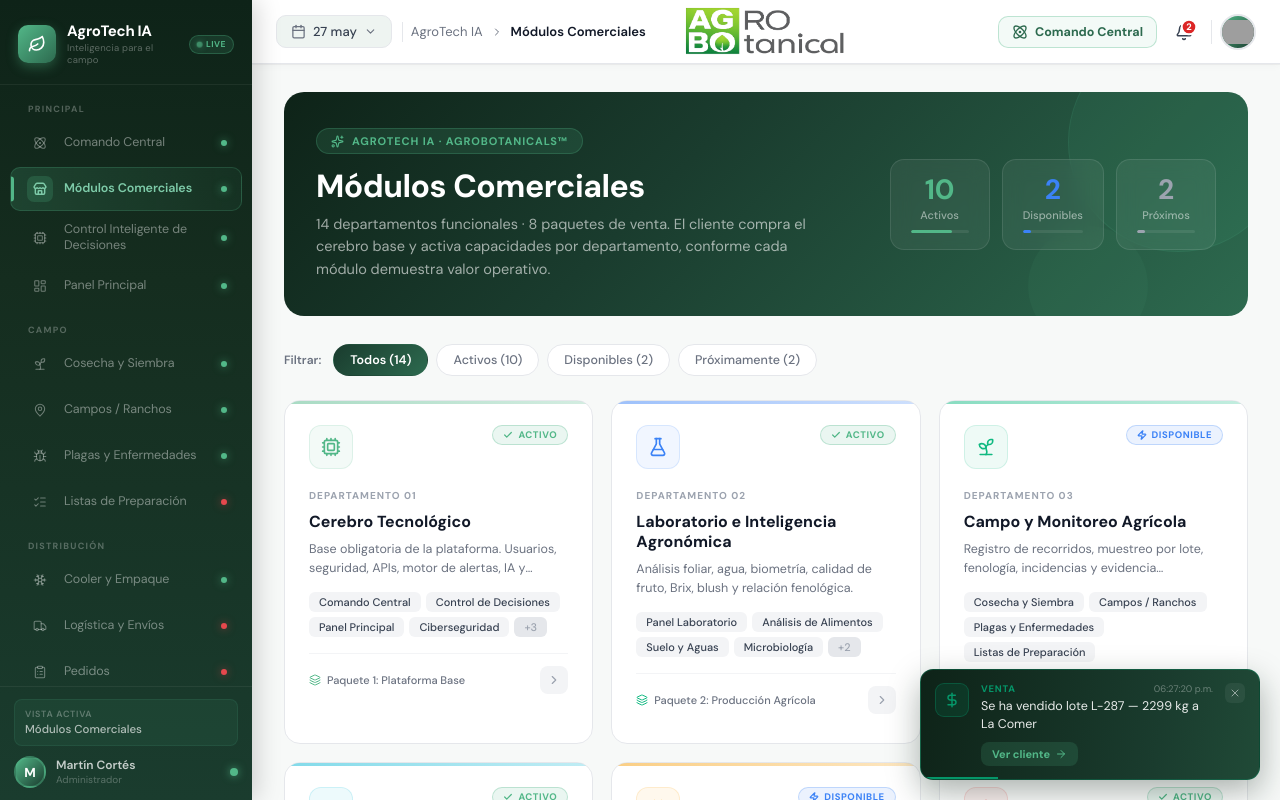
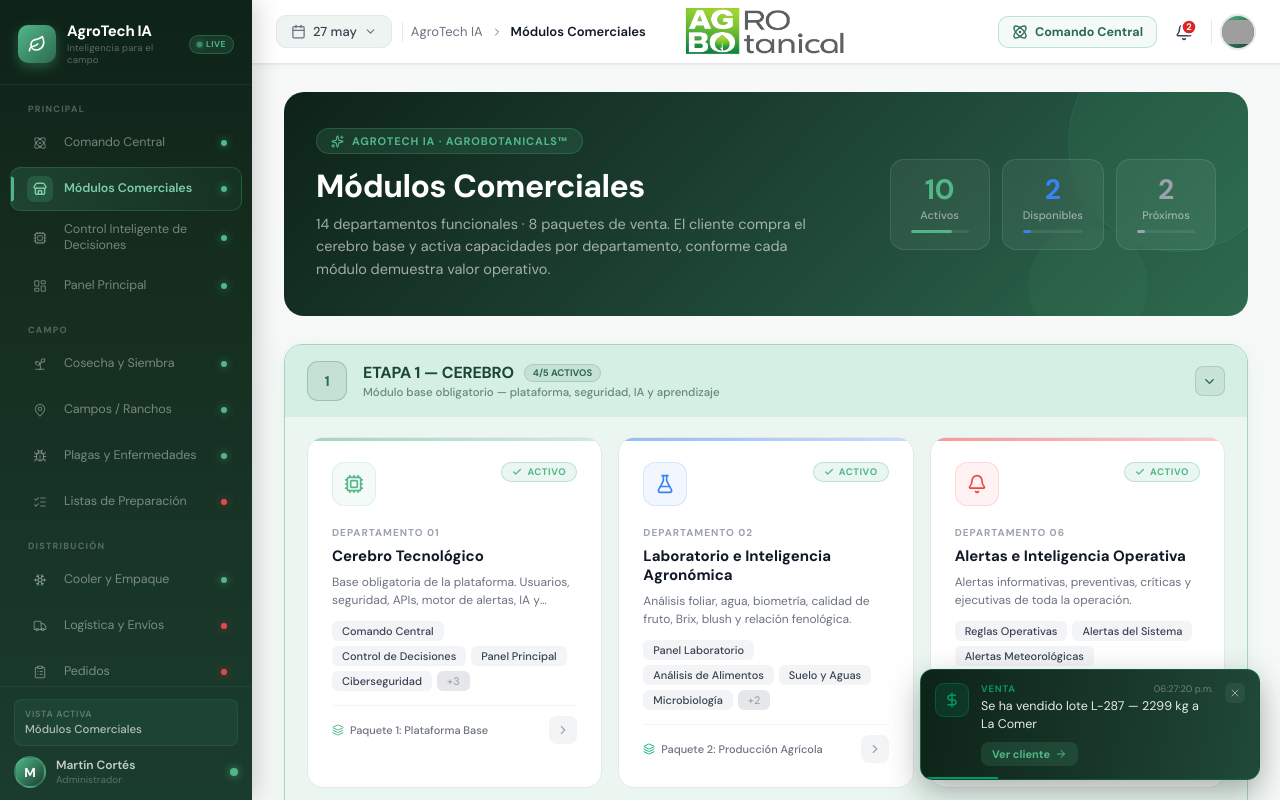
Before and after one commit to mayiainteligencia/AGRMayia, a React (Vite) app in the folder frontend/: page / in a window 1280 px wide. Both pictures are taken after a click on the button "Módulos Comerciales". Built offline with nearby package versions, Linux system fonts and the light colour scheme; grey boxes are pictures that could not be loaded; the HTML template or start-up script is replaced by a standard one.

Commit message:
se empaquetan en etapas

```diff
--- a/frontend/src/features/modulosDashboard/ModulosDashboard.tsx
+++ b/frontend/src/features/modulosDashboard/ModulosDashboard.tsx
@@ -6,6 +6,7 @@
   ChevronRight, Sparkles, Lock, Check, Zap,
   Layers,
 } from 'lucide-react';
+import type { LucideIcon } from 'lucide-react';
 import { useNav } from '../../config/navContext';
 
 /* ═══════════════════════════════════════════════════
@@ -207,6 +208,219 @@
 ];
 
 /* ═══════════════════════════════════════════════════
+   5 CLUSTERS COMERCIALES
+   ═══════════════════════════════════════════════════ */
+
+interface Cluster {
+  etapa: number;
+  titulo: string;
+  subtitulo: string;
+  color: string;
+  colorBorder: string;
+  colorText: string;
+  colorAccent: string;
+  deptIds: number[];
+}
+
+const CLUSTERS: Cluster[] = [
+  {
+    etapa: 1, titulo: 'CEREBRO',
+    subtitulo: 'Módulo base obligatorio — plataforma, seguridad, IA y aprendizaje',
+    color: '#D6EFE4', colorBorder: '#A8D5BA', colorText: '#1A4731', colorAccent: '#2D6A4F',
+    deptIds: [1, 2, 6, 13, 14],
+  },
+  {
+    etapa: 2, titulo: 'ESSENTIALS',
+    subtitulo: 'Módulo premium agronómico-operativo — riego, nutrición y cosecha',
+    color: '#D4E8F5', colorBorder: '#A0C4E0', colorText: '#0C3556', colorAccent: '#1565C0',
+    deptIds: [4, 7],
+  },
+  {
+    etapa: 3, titulo: 'OPERACIÓN',
+    subtitulo: 'Empaque, calidad, trazabilidad, logística e inventarios',
+    color: '#F0D9E8', colorBorder: '#D4A8C5', colorText: '#4A1040', colorAccent: '#8B2475',
+    deptIds: [8, 9],
+  },
+  {
+    etapa: 4, titulo: 'AGRO BIO ROBOTICS',
+    subtitulo: 'Campo, monitoreo, IoT, cámaras, drones y control biológico',
+    color: '#FAE5D4', colorBorder: '#E8C4A4', colorText: '#4A2010', colorAccent: '#C0601A',
+    deptIds: [3, 5],
+  },
+  {
+    etapa: 5, titulo: 'VENTAS',
+    subtitulo: 'Comercial, finanzas, clientes internacionales y cooperativas',
+    color: '#E8D4F5', colorBorder: '#C8A4E0', colorText: '#2E0D55', colorAccent: '#6B21A8',
+    deptIds: [10, 11, 12],
+  },
+];
+
+/* ── Cluster Accordion sub-component ─────────────── */
+const ClusterSection: React.FC<{
+  cluster: Cluster;
+  depts: Departamento[];
+  defaultOpen?: boolean;
+  nav: (id: string) => void;
+}> = ({ cluster, depts, defaultOpen = false, nav }) => {
+  const [open, setOpen] = useState(defaultOpen);
+  const [hovered, setHovered] = useState<number | null>(null);
+  const activeCount = depts.filter(d => d.status === 'activo').length;
+
+  return (
+    <div style={{
+      borderRadius: 18,
+      border: `1.5px solid ${cluster.colorBorder}`,
+      overflow: 'hidden',
+      boxShadow: open
+        ? `0 8px 28px ${cluster.color}90, 0 2px 8px rgba(0,0,0,0.04)`
+        : '0 2px 8px rgba(0,0,0,0.04)',
+      transition: 'box-shadow 0.4s ease',
+      marginBottom: 0,
+    }}>
+      {/* Header */}
+      <button
+        onClick={() => setOpen(o => !o)}
+        style={{
+          width: '100%', border: 'none', cursor: 'pointer', fontFamily: 'inherit',
+          background: cluster.color, padding: '16px 22px',
+          display: 'flex', alignItems: 'center', gap: 16,
+        }}
+      >
+        <div style={{
+          width: 40, height: 40, borderRadius: 11, flexShrink: 0,
+          background: `${cluster.colorAccent}1A`, border: `1.5px solid ${cluster.colorAccent}40`,
+          display: 'flex', alignItems: 'center', justifyContent: 'center',
+        }}>
+          <span style={{ fontSize: 14, fontWeight: 900, color: cluster.colorAccent }}>{cluster.etapa}</span>
+        </div>
+        <div style={{ flex: 1, minWidth: 0, textAlign: 'left' }}>
+          <div style={{ display: 'flex', alignItems: 'center', gap: 10 }}>
+            <span style={{ fontSize: 16, fontWeight: 900, color: cluster.colorText, letterSpacing: '-0.2px' }}>
+              ETAPA {cluster.etapa} — {cluster.titulo}
+            </span>
+            <span style={{
+              fontSize: 9.5, fontWeight: 700, padding: '2px 8px', borderRadius: 20,
+              background: `${cluster.colorAccent}18`, color: cluster.colorAccent,
+              border: `1px solid ${cluster.colorAccent}30`,
+            }}>
+              {activeCount}/{depts.length} ACTIVOS
+            </span>
+          </div>
+          <p style={{ margin: '2px 0 0', fontSize: 11.5, color: cluster.colorText, opacity: 0.6, fontWeight: 500 }}>
+            {cluster.subtitulo}
+          </p>
+        </div>
+        <div style={{
+          width: 30, height: 30, borderRadius: 8, flexShrink: 0,
+          background: `${cluster.colorAccent}15`, border: `1px solid ${cluster.colorAccent}30`,
+          display: 'flex', alignItems: 'center', justifyContent: 'center',
+          transition: 'transform 0.35s cubic-bezier(.22,1,.36,1)',
+          transform: open ? 'rotate(90deg)' : 'rotate(0deg)',
+        }}>
+          <ChevronRight size={15} color={cluster.colorAccent} />
+        </div>
+      </button>
+
+      {/* Cards grid */}
+      {open && (
+        <div style={{
+          background: `${cluster.color}55`,
+          padding: '20px 22px',
+          display: 'grid',
+          gridTemplateColumns: 'repeat(auto-fill, minmax(280px, 1fr))',
+          gap: 16,
+          animation: 'md-fadein 0.28s ease',
+        }}>
+          {depts.map((dept, idx) => {
+            const sc = STATUS_CONFIG[dept.status];
+            const StatusIcon = sc.icon as LucideIcon;
+            const DeptIcon = dept.icon as LucideIcon;
+            const paq = PAQUETES.find(p => p.id === dept.paquete);
+            const isHov = hovered === dept.id;
+            return (
+              <div
+                key={dept.id}
+                className="md-card"
+                style={{ animation: `md-fadein 0.3s ease ${idx * 0.05}s backwards` }}
+                onMouseEnter={() => setHovered(dept.id)}
+                onMouseLeave={() => setHovered(null)}
+                onClick={() => dept.navTarget && nav(dept.navTarget)}
+              >
+                <div style={{
+                  position: 'absolute', top: 0, left: 0, right: 0,
+                  height: 3, borderRadius: '16px 16px 0 0',
+                  background: `linear-gradient(90deg, ${dept.color}, ${dept.color}80)`,
+                  opacity: isHov ? 1 : 0.55, transition: 'opacity 0.25s',
+                }} />
+                <div style={{ display: 'flex', alignItems: 'flex-start', justifyContent: 'space-between', marginBottom: 14 }}>
+                  <div style={{
+                    width: 44, height: 44, borderRadius: 12, flexShrink: 0,
+                    background: `${dept.color}12`, border: `1px solid ${dept.color}25`,
+                    display: 'flex', alignItems: 'center', justifyContent: 'center',
+                    transform: isHov ? 'scale(1.08)' : 'none', transition: 'all 0.25s',
+                  }}>
+                    <DeptIcon size={20} color={dept.color} strokeWidth={2} />
+                  </div>
+                  <div style={{
+                    display: 'flex', alignItems: 'center', gap: 5,
+                    background: sc.bg, border: `1px solid ${sc.border}`,
+                    borderRadius: 20, padding: '3px 10px',
+                  }}>
+                    <StatusIcon size={10} color={sc.color} strokeWidth={3} />
+                    <span style={{ fontSize: 9.5, fontWeight: 700, color: sc.color, letterSpacing: '0.06em' }}>{sc.label}</span>
+                  </div>
+                </div>
+                <div style={{ marginBottom: 6 }}>
+                  <span style={{ fontSize: 10, fontWeight: 700, color: '#9CA3AF', letterSpacing: '0.1em', textTransform: 'uppercase' as const }}>
+                    DEPARTAMENTO {String(dept.id).padStart(2, '0')}
+                  </span>
+                </div>
+                <h3 style={{ fontSize: 15, fontWeight: 700, color: '#111827', margin: '0 0 7px', lineHeight: 1.25 }}>
+                  {dept.nombre}
+                </h3>
+                <p style={{
+                  fontSize: 12, color: '#6B7280', lineHeight: 1.5, margin: '0 0 12px',
+                  display: '-webkit-box', WebkitLineClamp: 2, WebkitBoxOrient: 'vertical' as const, overflow: 'hidden',
+                }}>
+                  {dept.descripcion}
+                </p>
+                <div style={{ display: 'flex', flexWrap: 'wrap' as const, gap: 5, marginBottom: 14 }}>
+                  {dept.subModulos.slice(0, 4).map(sub => (
+                    <span key={sub} className="md-sub-tag">{sub}</span>
+                  ))}
+                  {dept.subModulos.length > 4 && (
+                    <span className="md-sub-tag" style={{ background: '#E5E7EB', color: '#9CA3AF' }}>+{dept.subModulos.length - 4}</span>
+                  )}
+                </div>
+                <div style={{
+                  display: 'flex', alignItems: 'center', justifyContent: 'space-between',
+                  paddingTop: 10, borderTop: '1px solid #F3F4F6',
+                }}>
+                  {paq && (
+                    <div style={{ display: 'flex', alignItems: 'center', gap: 6, fontSize: 11, color: '#6B7280', fontWeight: 500 }}>
+                      <Layers size={12} color={paq.color} />
+                      <span>Paquete {paq.id}: {paq.nombre}</span>
+                    </div>
+                  )}
+                  <div style={{
+                    width: 28, height: 28, borderRadius: 8,
+                    background: isHov ? '#1A3C2E' : '#F3F4F6',
+                    display: 'flex', alignItems: 'center', justifyContent: 'center',
+                    transition: 'all 0.2s',
+                  }}>
+                    <ChevronRight size={14} color={isHov ? '#fff' : '#9CA3AF'} />
+                  </div>
+                </div>
+              </div>
+            );
+          })}
+        </div>
+      )}
+    </div>
+  );
+};
+
+/* ═══════════════════════════════════════════════════
    STATUS HELPERS
    ═══════════════════════════════════════════════════ */
 
@@ -222,13 +436,7 @@
 
 export const ModulosDashboard: React.FC = () => {
   const nav = useNav();
-  const [hoveredDept, setHoveredDept] = useState<number | null>(null);
   const [expandedPaquete, setExpandedPaquete] = useState<number | null>(null);
-  const [filterStatus, setFilterStatus] = useState<DeptStatus | 'todos'>('todos');
-
-  const filtered = filterStatus === 'todos'
-    ? DEPARTAMENTOS
-    : DEPARTAMENTOS.filter(d => d.status === filterStatus);
 
   const stats = {
     activos:       DEPARTAMENTOS.filter(d => d.status === 'activo').length,
@@ -426,155 +634,18 @@
       </div>
 
       {/* ════════════════════════════════════════════
-          FILTERS
+          5 ETAPAS COMERCIALES — CLUSTERS
       ════════════════════════════════════════════ */}
-      <div style={{ display: 'flex', alignItems: 'center', gap: 8, marginBottom: 24, flexWrap: 'wrap' as const }}>
-        <span style={{ fontSize: 12, color: '#6B7280', fontWeight: 600, marginRight: 4 }}>Filtrar:</span>
-        {(['todos', 'activo', 'disponible', 'proximamente'] as const).map(f => (
-          <button
-            key={f}
-            className={`md-filter-btn ${filterStatus === f ? 'is-active' : ''}`}
-            onClick={() => setFilterStatus(f)}
-          >
-            {f === 'todos' ? `Todos (${stats.total})` :
-             f === 'activo' ? `Activos (${stats.activos})` :
-             f === 'disponible' ? `Disponibles (${stats.disponibles})` :
-             `Próximamente (${stats.proximamente})`}
-          </button>
+      <div style={{ display: 'flex', flexDirection: 'column', gap: 12, marginBottom: 40 }}>
+        {CLUSTERS.map((cluster, i) => (
+          <ClusterSection
+            key={cluster.etapa}
+            cluster={cluster}
+            depts={cluster.deptIds.map(id => DEPARTAMENTOS.find(d => d.id === id)!).filter(Boolean)}
+            defaultOpen={i === 0}
+            nav={nav}
+          />
         ))}
-      </div>
-
-      {/* ════════════════════════════════════════════
-          DEPARTAMENTO CARDS GRID
-      ════════════════════════════════════════════ */}
-      <div className="md-dept-grid" style={{
-        display: 'grid',
-        gridTemplateColumns: 'repeat(3, 1fr)',
-        gap: 18,
-        marginBottom: 40,
-      }}>
-        {filtered.map((dept, idx) => {
-          const sc = STATUS_CONFIG[dept.status];
-          const StatusIcon = sc.icon;
-          const DeptIcon = dept.icon;
-          const isHovered = hoveredDept === dept.id;
-          const paq = PAQUETES.find(p => p.id === dept.paquete);
-
-          return (
-            <div
-              key={dept.id}
-              className="md-card"
-              style={{
-                animation: `md-fadein 0.4s cubic-bezier(.22,1,.36,1) ${idx * 0.04}s backwards`,
-              }}
-              onMouseEnter={() => setHoveredDept(dept.id)}
-              onMouseLeave={() => setHoveredDept(null)}
-              onClick={() => dept.navTarget && nav(dept.navTarget)}
-            >
-              {/* Top color bar */}
-              <div style={{
-                position: 'absolute', top: 0, left: 0, right: 0,
-                height: 3, borderRadius: '16px 16px 0 0',
-                background: `linear-gradient(90deg, ${dept.color}, ${dept.color}80)`,
-                opacity: isHovered ? 1 : 0.5,
-                transition: 'opacity 0.25s',
-              }} />
-
-              {/* Header row */}
-              <div style={{ display: 'flex', alignItems: 'flex-start', justifyContent: 'space-between', marginBottom: 14 }}>
-                {/* Icon */}
-                <div style={{
-                  width: 44, height: 44, borderRadius: 12, flexShrink: 0,
-                  background: `${dept.color}12`,
-                  border: `1px solid ${dept.color}25`,
-                  display: 'flex', alignItems: 'center', justifyContent: 'center',
-                  transition: 'all 0.25s',
-                  transform: isHovered ? 'scale(1.08)' : 'none',
-                }}>
-                  <DeptIcon size={20} color={dept.color} strokeWidth={2} />
-                </div>
-
-                {/* Status badge */}
-                <div style={{
-                  display: 'flex', alignItems: 'center', gap: 5,
-                  background: sc.bg, border: `1px solid ${sc.border}`,
-                  borderRadius: 20, padding: '3px 10px',
-                }}>
-                  <StatusIcon size={10} color={sc.color} strokeWidth={3} />
-                  <span style={{ fontSize: 9.5, fontWeight: 700, color: sc.color, letterSpacing: '0.06em' }}>
-                    {sc.label}
-                  </span>
-                </div>
-              </div>
-
-              {/* Department number + name */}
-              <div style={{ marginBottom: 8 }}>
-                <span style={{
-                  fontSize: 10, fontWeight: 700, color: '#9CA3AF',
-                  letterSpacing: '0.1em', textTransform: 'uppercase' as const,
-                }}>
-                  DEPARTAMENTO {String(dept.id).padStart(2, '0')}
-                </span>
-              </div>
-              <h3 style={{
-                fontSize: 16, fontWeight: 700, color: '#111827',
-                margin: '0 0 8px', lineHeight: 1.25,
-              }}>
-                {dept.nombre}
-              </h3>
-              <p style={{
-                fontSize: 12.5, color: '#6B7280', lineHeight: 1.5,
-                margin: '0 0 14px',
-                display: '-webkit-box',
-                WebkitLineClamp: 2,
-                WebkitBoxOrient: 'vertical' as const,
-                overflow: 'hidden',
-              }}>
-                {dept.descripcion}
-              </p>
-
-              {/* Sub-modules tags */}
-              <div style={{
-                display: 'flex', flexWrap: 'wrap' as const, gap: 5,
-                marginBottom: 16,
-              }}>
-                {dept.subModulos.slice(0, 4).map(sub => (
-                  <span key={sub} className="md-sub-tag">{sub}</span>
-                ))}
-                {dept.subModulos.length > 4 && (
-                  <span className="md-sub-tag" style={{ background: '#E5E7EB', color: '#9CA3AF' }}>
-                    +{dept.subModulos.length - 4}
-                  </span>
-                )}
-              </div>
-
-              {/* Footer: Paquete badge + arrow */}
-              <div style={{
-                display: 'flex', alignItems: 'center', justifyContent: 'space-between',
-                paddingTop: 12,
-                borderTop: '1px solid #F3F4F6',
-              }}>
-                {paq && (
-                  <div style={{
-                    display: 'flex', alignItems: 'center', gap: 6,
-                    fontSize: 11, color: '#6B7280', fontWeight: 500,
-                  }}>
-                    <Layers size={12} color={paq.color} />
-                    <span>Paquete {paq.id}: {paq.nombre}</span>
-                  </div>
-                )}
-                <div style={{
-                  width: 28, height: 28, borderRadius: 8,
-                  background: isHovered ? '#1A3C2E' : '#F3F4F6',
-                  display: 'flex', alignItems: 'center', justifyContent: 'center',
-                  transition: 'all 0.2s',
-                }}>
-                  <ChevronRight size={14} color={isHovered ? '#fff' : '#9CA3AF'} />
-                </div>
-              </div>
-            </div>
-          );
-        })}
       </div>
 
       {/* ════════════════════════════════════════════
```
Also changed, not shown: frontend/src/features/comandoCentral/ComandoCentral.tsx (+47 -26 lines).
